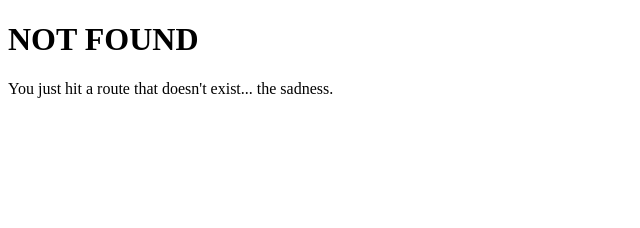
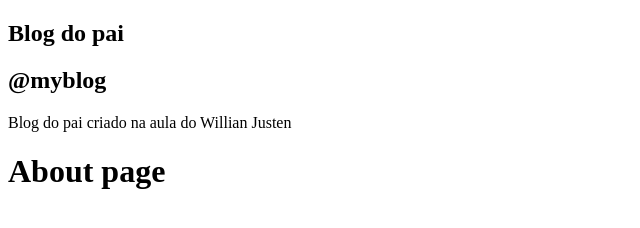
Before and after one commit to guilhermeotsu/gatsby-blog, a Gatsby site: page /about in a window 1280 px wide. Before the commit this address had no page. Shown: the whole page, without its empty margins (0-640 px from the left). Built offline with nearby package versions, Linux system fonts and the light colour scheme; Gatsby itself is replaced by a stand-in of ours.

Commit message:
Trabalhando com querys GraphQL

```diff
--- a/gatsby-config.js
+++ b/gatsby-config.js
@@ -23,8 +23,8 @@ module.exports = {
         start_url: `/`,
         background_color: `#663399`,
         theme_color: `#663399`,
-        display: `minimal-ui`,
-        icon: `src/images/gatsby-icon.png`, // This path is relative to the root of the site.
+        display: `minimal-ui`
+        //icon: `src/images/gatsby-icon.png`, // This path is relative to the root of the site.
       },
     },
     // this (optional) plugin enables Progressive Web App + Offline functionality
--- a/package.json
+++ b/package.json
@@ -28,6 +28,7 @@
   "scripts": {
     "build": "gatsby build",
     "develop": "gatsby develop",
+    "develop:playground":"GATSBY_GRAPHQL_IDE=playground gatsby develop",
     "format": "prettier --write \"**/*.{js,jsx,ts,tsx,json,md}\"",
     "start": "npm run develop",
     "serve": "gatsby serve",
--- /dev/null
+++ b/src/components/Profile/index.js
@@ -0,0 +1,65 @@
+'use strict'
+
+import React from 'react'
+import { useStaticQuery, graphql } from 'gatsby'
+
+// Usando Hooks
+const Profile = () => {
+  // Pegando os dados do GraphQL
+  const {
+    site: {
+      siteMetadata: {
+        title,
+        description,
+        author
+      }
+    }
+  } = useStaticQuery(
+    graphql`
+      query MySiteMetaData {
+        site {
+          siteMetadata {
+            title
+            description
+            author
+          }
+        }
+      }
+    `
+  )
+
+  return (
+    <div className="Profile-wrapper">
+      <h1>{title}</h1>
+      <h2>{author}</h2>
+      <p>{description}</p>
+    </div>
+  )
+}
+
+// Usando o componente do Gatsby para renderizar
+// const Profile = () => (
+//   <useStaticQuery
+//     query={graphql`
+//       query MySiteMetaData {
+//         site {
+//           siteMetadata {
+//             title
+//             description
+//             author
+//           }
+//         }
+//       }
+//     `}
+
+//     render={({site: { siteMetadata: { title, description, author } } }) => (
+//       <div className="Profile-wrapper">
+//         <h1>{title}</h1>
+//         <h2>{author}</h2>
+//         <p>{description}</p>
+//       </div>
+//     )}
+//   />
+// )
+
+export default Profile
--- a/src/components/layout.js
+++ b/src/components/layout.js
@@ -1,17 +1,13 @@
-/**
- * Layout component that queries for data
- * with Gatsby's useStaticQuery component
- *
- * See: https://www.gatsbyjs.org/docs/use-static-query/
- */
-
 import React from "react"
 import PropTypes from "prop-types"
-import { useStaticQuery, graphql } from "gatsby"
+import Profile from './Profile'
 
 const Layout = ({ children }) => {
   return (
-    <main>{children}</main>
+    <>
+      <aside><Profile></Profile></aside>
+      <main>{children}</main>
+    </>
   )
 }
 
--- /dev/null
+++ b/src/pages/about.js
@@ -0,0 +1,11 @@
+import React from 'react'
+import Layout from "../components/layout"
+
+
+const AboutPage = () => (
+  <Layout>
+    <h1>About page</h1>
+  </Layout>
+)
+
+export default AboutPage
--- a/src/pages/index.js
+++ b/src/pages/index.js
@@ -1,4 +1,5 @@
 import React from "react"
+import { Link } from 'gatsby'
 
 import Layout from "../components/layout"
 import SEO from "../components/seo"
```
